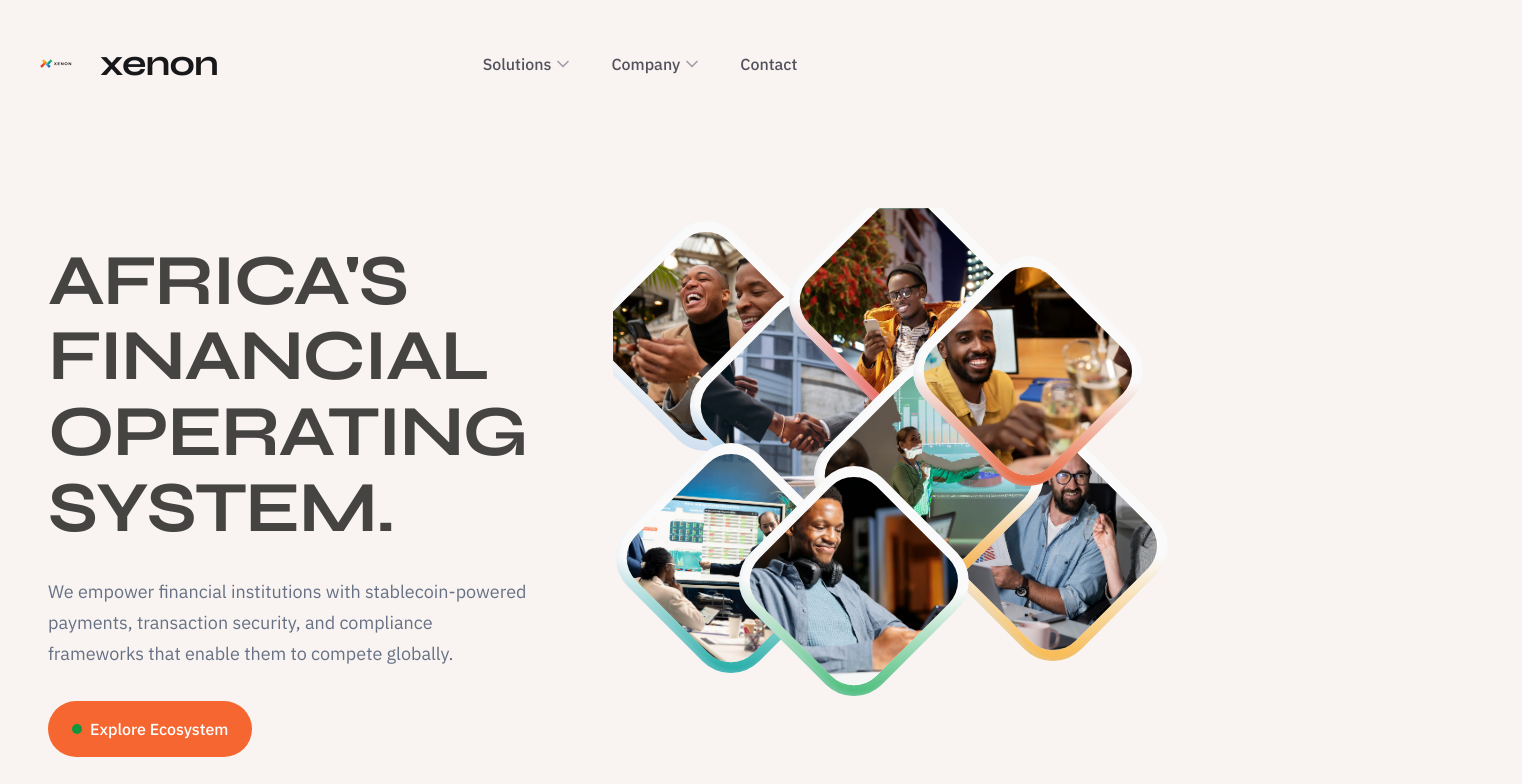
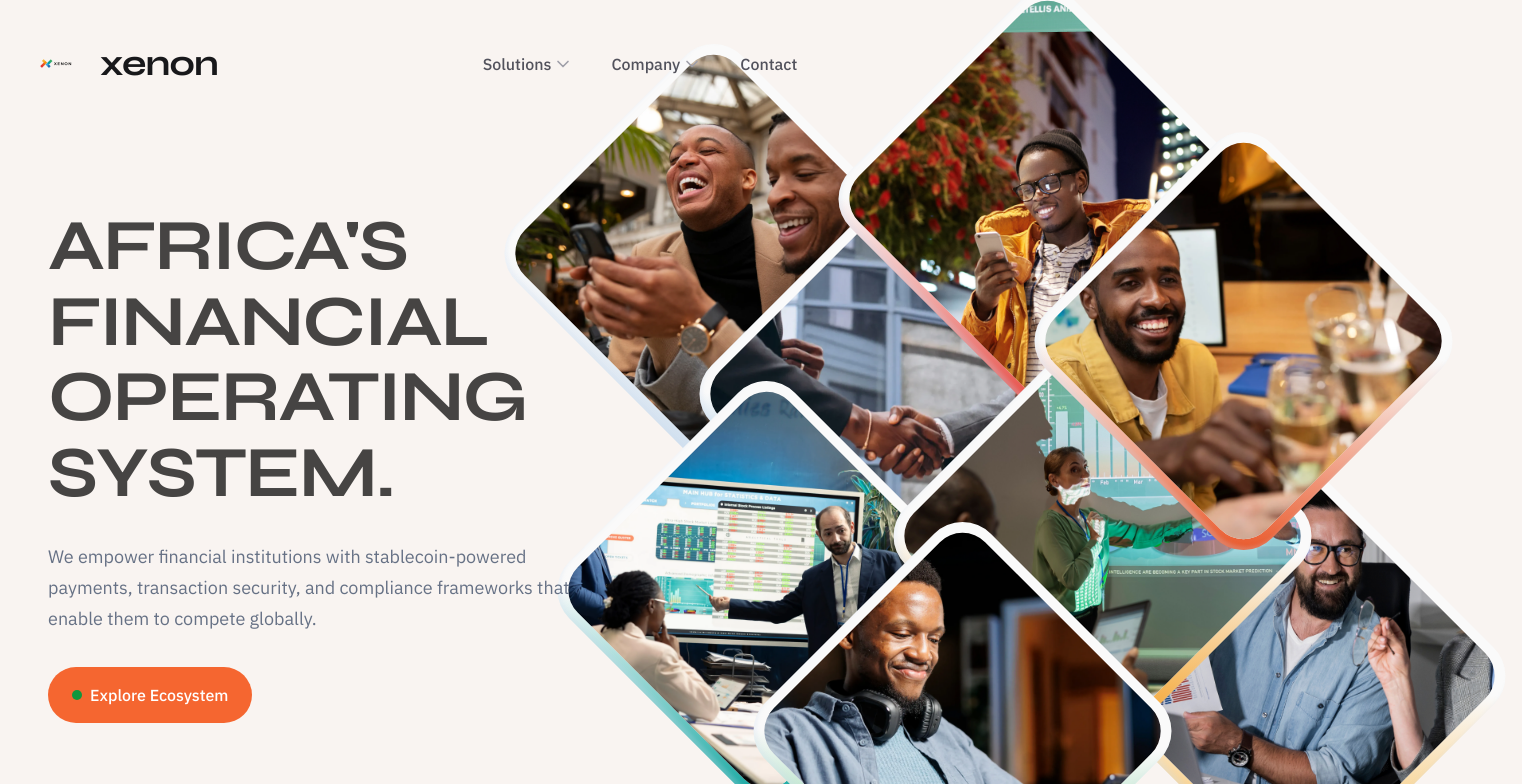
Before and after one commit to Xenon-Ltd/xenonltd, a Next.js app: page / in a window 1280 px wide. Shown: the top 784 px of the page, 1522 px wide, since content can reach past the window. Built offline with nearby package versions, Linux system fonts and the light colour scheme.

Commit message:
made  improve in the grid

```diff
--- a/app/_components/hero/collage-diamond.tsx
+++ b/app/_components/hero/collage-diamond.tsx
@@ -14,7 +14,7 @@ export default function CollageDiamond({
   gradient,
 }: CollageDiamondProps) {
   return (
-    <div className={`absolute aspect-square ${className}`}>
+    <div className={`absolute ${className}`}>
       <div
         className="w-full h-full rotate-45 rounded-[2.5rem] overflow-hidden p-[8px] sm:p-[10px]"
         style={{
--- a/app/_components/hero/hero-collage.tsx
+++ b/app/_components/hero/hero-collage.tsx
@@ -4,56 +4,56 @@ const diamonds = [
   {
     src: "/images/hero-diamond-2.png",
     alt: "Team collaboration",
-    position: "top-[6%] left-[0%] w-[30%]",
+    position: "left-[0%] top-[6.27%] w-[35.37%] h-[37.49%]",
     gradient: "linear-gradient(138deg, #FAFAFA 52%, #CCDDEE 100%)",
   },
   {
     src: "/images/hero-diamond-5.png",
     alt: "Financial technology",
-    position: "top-[0%] left-[32%] w-[30%] z-10",
+    position: "left-[37.02%] top-[0%] w-[35.37%] h-[37.49%] z-10",
     gradient: "linear-gradient(138deg, #FAFAFA 52%, #E63B33 100%)",
+  },
+  {
+    src: "/images/hero-diamond-4.png",
+    alt: "Payment solutions",
+    position: "left-[58.75%] top-[16.68%] w-[35.37%] h-[37.49%] z-20",
+    gradient: "linear-gradient(138deg, #FAFAFA 52%, #E84D1C 100%)",
   },
   {
     src: "/images/hero-diamond-1.png",
     alt: "Modern banking",
-    position: "top-[18%] left-[16%] w-[30%]",
+    position: "left-[21.61%] top-[22.91%] w-[35.37%] h-[37.49%]",
     gradient: "linear-gradient(138deg, #FAFAFA 52%, #137AC7 100%)",
-  },
-  {
-    src: "/images/hero-diamond-4.png",
-    alt: "Payment solutions",
-    position: "top-[12%] left-[52%] w-[30%] z-20",
-    gradient: "linear-gradient(138deg, #FAFAFA 52%, #E84D1C 100%)",
   },
   {
     src: "/images/hero-diamond-3.png",
     alt: "Cross-border payments",
-    position: "top-[30%] left-[36%] w-[30%] z-10",
+    position: "left-[43.08%] top-[39.51%] w-[35.37%] h-[37.49%] z-10",
     gradient: "linear-gradient(138deg, #FAFAFA 52%, #F39101 100%)",
   },
   {
     src: "/images/hero-diamond-7.png",
     alt: "African fintech",
-    position: "top-[44%] left-[4%] w-[30%]",
+    position: "left-[5.87%] top-[45.94%] w-[35.37%] h-[37.49%]",
     gradient: "linear-gradient(138deg, #FAFAFA 52%, #00A099 100%)",
+  },
+  {
+    src: "/images/hero-diamond-6.png",
+    alt: "Transaction security",
+    position: "left-[64.63%] top-[56.05%] w-[35.37%] h-[37.49%]",
+    gradient: "linear-gradient(138deg, #FAFAFA 52%, #F8B032 100%)",
   },
   {
     src: "/images/hero-diamond-8.png",
     alt: "Compliance infrastructure",
-    position: "top-[48%] left-[24%] w-[30%] z-10",
+    position: "left-[27.60%] top-[62.51%] w-[35.37%] h-[37.49%] z-10",
     gradient: "linear-gradient(138deg, #FAFAFA 52%, #2EB466 100%)",
-  },
-  {
-    src: "/images/hero-diamond-6.png",
-    alt: "Transaction security",
-    position: "top-[42%] left-[56%] w-[30%]",
-    gradient: "linear-gradient(138deg, #FAFAFA 52%, #F8B032 100%)",
   },
 ];
 
 export default function HeroCollage() {
   return (
-    <div className="relative w-full aspect-[1.06] select-none overflow-hidden">
+    <div className="relative w-full h-full select-none">
       {diamonds.map((diamond, index) => (
         <CollageDiamond
           key={index}
--- a/app/_components/hero/hero-section.tsx
+++ b/app/_components/hero/hero-section.tsx
@@ -6,14 +6,17 @@ import Container from "@/shared/ui/container";
 
 export default function HeroSection() {
   return (
-    <div className="flex flex-col min-h-[100dvh] bg-[#F9F4F1] selection:bg-orange-100 selection:text-orange-900">
+    <div className="flex flex-col min-h-[100dvh] bg-[#F9F4F1] selection:bg-orange-100 selection:text-orange-900 relative">
       <Navbar />
-      <main className="flex-1 flex items-center py-8 sm:py-12 md:py-16 lg:py-20 w-full">
-        <Container className="flex flex-col lg:flex-row items-center gap-12 lg:gap-8">
-          <div className="w-full lg:max-w-[50%] xl:max-w-[45%] lg:pr-8 xl:pr-12">
+      <main className="flex-1 flex items-center py-12 lg:py-20 w-full relative">
+        <Container className="relative grid grid-cols-1 lg:grid-cols-[1.1fr_1fr] gap-12 items-center min-h-[500px]">
+          {/* Left Text Column */}
+          <div className="w-full max-w-[558px] z-10">
             <HeroContent />
           </div>
-          <div className="w-full lg:flex-1 lg:min-w-0 flex items-center justify-center lg:justify-start">
+
+          {/* Right Collage Column: touch/overflow right wall on desktop, flow on mobile */}
+          <div className="w-full relative aspect-[1.06] mt-8 lg:mt-0 lg:absolute lg:top-1/2 lg:-translate-y-1/2 lg:w-[48vw] lg:h-[45.28vw] lg:-right-[12vw] xl:w-[902px] xl:h-[851px] xl:-right-44 max-w-[902px] max-h-[851px] select-none pointer-events-none">
             <HeroCollage />
           </div>
         </Container>
--- a/app/globals.css
+++ b/app/globals.css
@@ -73,6 +73,7 @@ body {
   background: var(--background);
   color: var(--foreground);
   font-family: var(--font-paragraph), sans-serif;
+  overflow-x: hidden;
 }
 
 h1, h2, h3, h4, h5, h6 {
--- a/shared/ui/final-cta-section.tsx
+++ b/shared/ui/final-cta-section.tsx
@@ -42,8 +42,8 @@ export default function FinalCtaSection({
         <div className="absolute top-0 left-0 right-0 h-36 bg-gradient-to-b from-[#F9F4F1] to-transparent z-10" />
         <div className="absolute bottom-0 left-0 right-0 h-36 bg-gradient-to-t from-[#F9F4F1] to-transparent z-10" />
 
-        {/* Figma Gradient Overlay 2: Ambient blue color-blend overlay to blend text */}
-        <div className="absolute inset-0 bg-blue-600/15 mix-blend-multiply z-0" />
+        {/* Figma Gradient Overlay 2: Ambient gray-bluish color-blend overlay to blend text */}
+        <div className="absolute inset-0 bg-[#667185]/20 mix-blend-multiply z-0" />
       </div>
 
       {!empty && (
```
